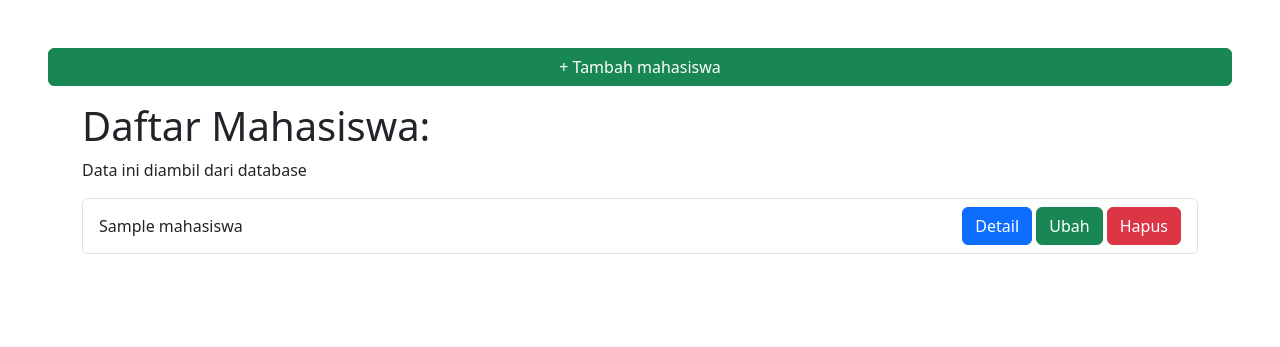
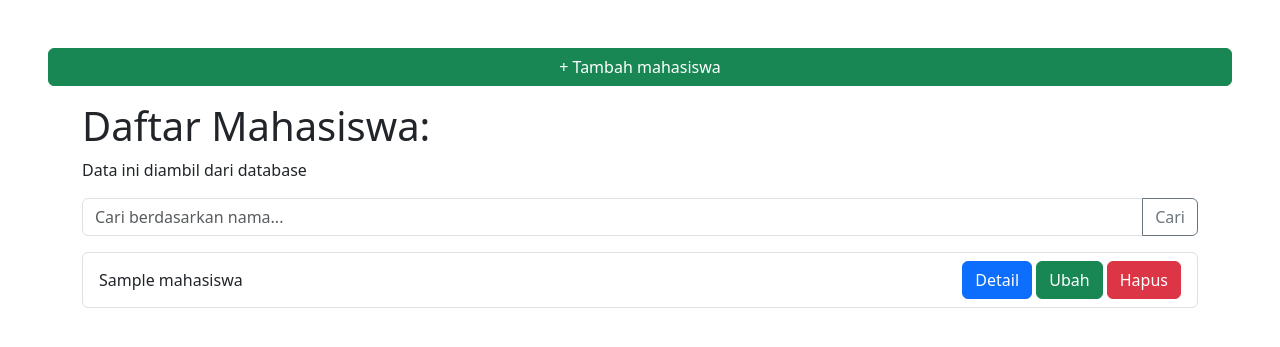
Before and after one commit to zaarza/learn-php-mvc, a PHP site: the page made by app/views/mahasiswa/index.php in a window 1280 px wide. Shown: the part 56-403 px from the top of the page. Run offline with PHP 8.4, Linux system fonts and the light colour scheme; the template is opened without the code that fills it: most values are stand-ins (such as "Sample title", 1, 10 or a date in 2020); some libraries are stand-ins or nearby versions.

Commit message:
Searching

```diff
--- a/app/views/mahasiswa/index.php
+++ b/app/views/mahasiswa/index.php
@@ -52,6 +52,12 @@
     <div class="container">
         <h1>Daftar Mahasiswa:</h1>
         <p>Data ini diambil dari database</p>
+        <form action="<?= BASE_URL; ?>/mahasiswa/search" method="POST">
+            <div class="input-group mb-3">
+                <input type="text" class="form-control" placeholder="Cari berdasarkan nama..." aria-label="Cari mahasiswa berdasarkan nama" aria-describedby="button-addon2" name="keyword">
+                <button class="btn btn-outline-secondary" type="submit" name="search">Cari</button>
+            </div>
+        </form>
         <ul class="list-group">
             <?php foreach ($data['mahasiswa'] as $mahasiswa) : ?>
                 <li class="list-group-item d-flex justify-content-between align-items-center over">
```
Also changed, not shown: app/controllers/Mahasiswa.php (+9 -0 lines), app/models/Mahasiswa_Model.php (+7 -0 lines).
